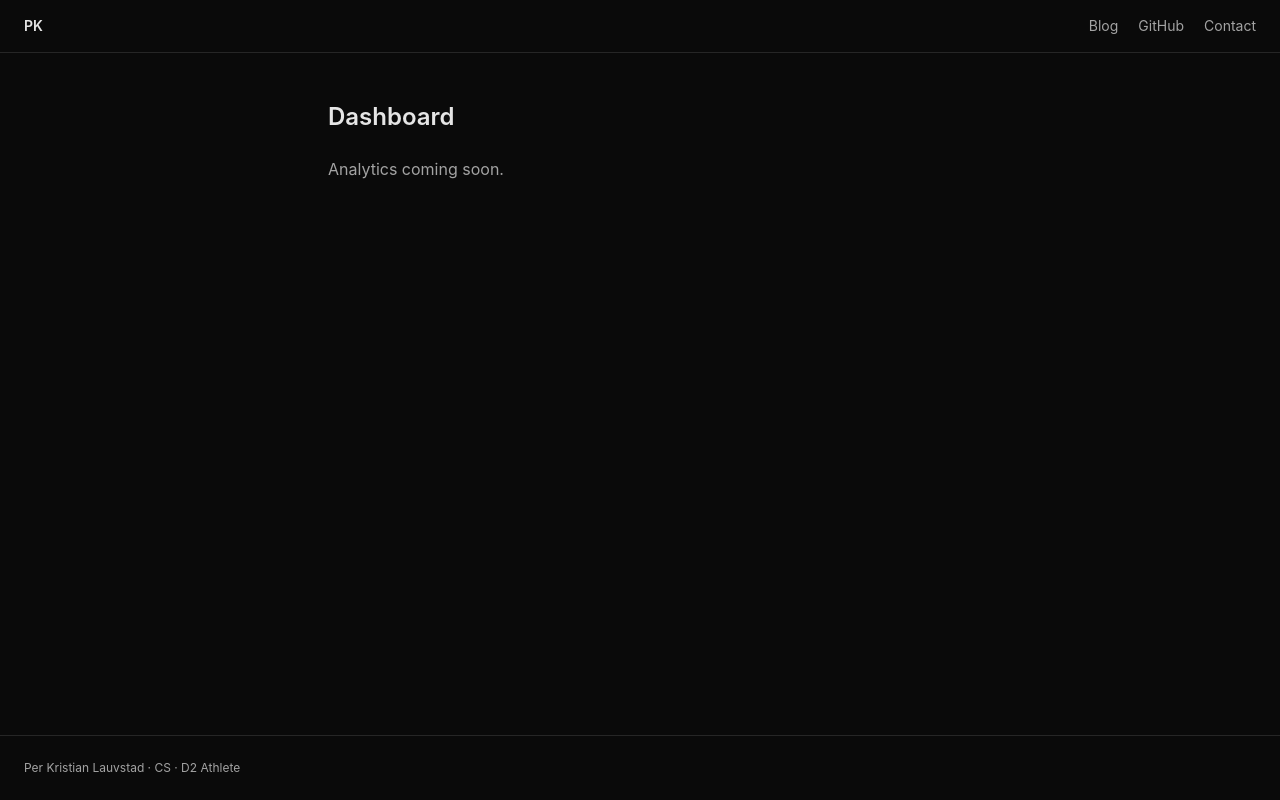
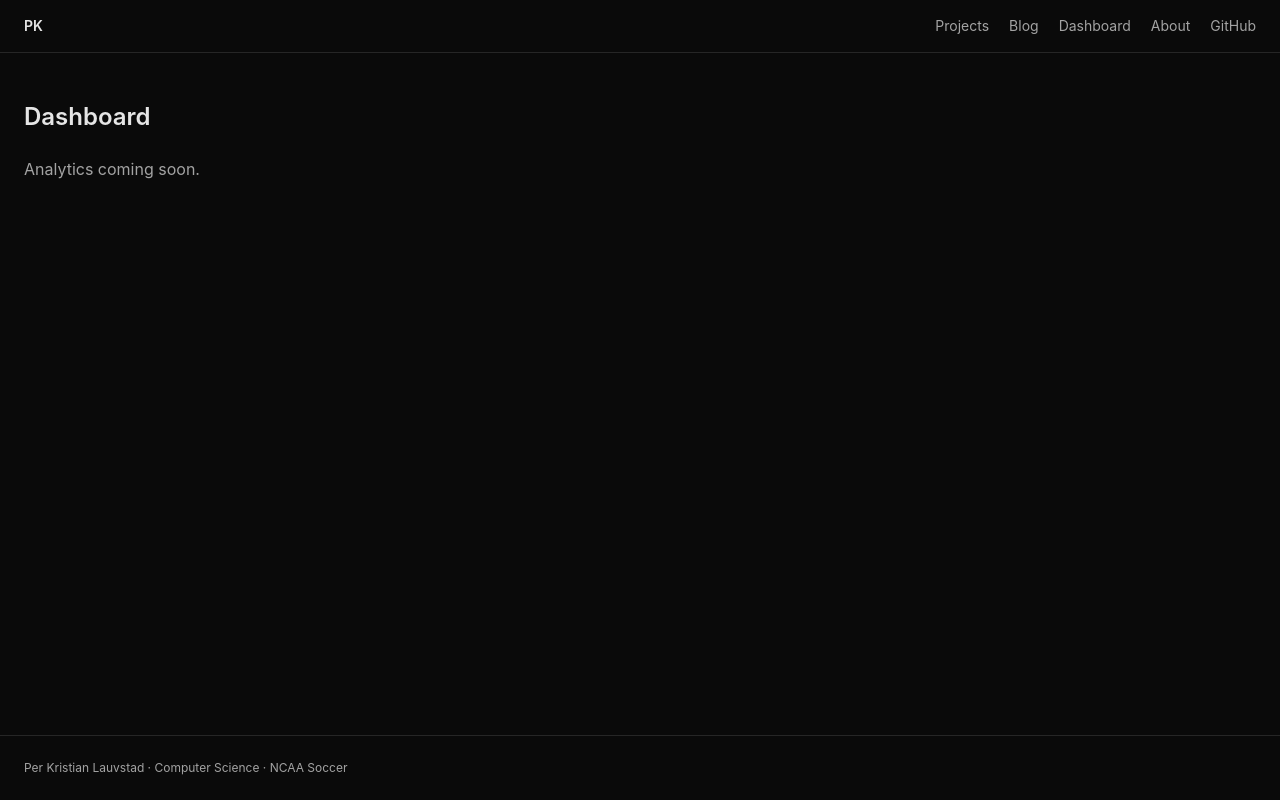
Before and after one commit to PKlauv/pklauv-dashboard, a SvelteKit app: page /dashboard in a window 1280 px wide. Built offline with nearby package versions, Linux system fonts and the light colour scheme.

Commit message:
feat: add nav links for all routes and update footer branding

```diff
--- a/src/routes/+layout.svelte
+++ b/src/routes/+layout.svelte
@@ -16,23 +16,29 @@
 			PK
 		</a>
 		<div class="flex items-center gap-5 ml-auto">
+			<a href="/projects" class="text-[var(--color-text-muted)] hover:text-[var(--color-text)] transition-colors">
+				Projects
+			</a>
 			<a href="/blog" class="text-[var(--color-text-muted)] hover:text-[var(--color-text)] transition-colors">
 				Blog
+			</a>
+			<a href="/dashboard" class="text-[var(--color-text-muted)] hover:text-[var(--color-text)] transition-colors">
+				Dashboard
+			</a>
+			<a href="/about" class="text-[var(--color-text-muted)] hover:text-[var(--color-text)] transition-colors">
+				About
 			</a>
 			<a href="https://github.com/PKLauv" target="_blank" rel="noopener" class="text-[var(--color-text-muted)] hover:text-[var(--color-text)] transition-colors">
 				GitHub
 			</a>
-			<a href="mailto:lauvstad001@gannon.edu" class="text-[var(--color-text-muted)] hover:text-[var(--color-text)] transition-colors">
-				Contact
-			</a>
 		</div>
 	</nav>
 
-	<main class="flex-1 px-6 py-12 max-w-2xl mx-auto w-full">
+	<main class="flex-1 px-6 py-12 mx-auto w-full">
 		{@render children()}
 	</main>
 
 	<footer class="px-6 py-6 text-xs text-[var(--color-text-muted)] border-t border-[var(--color-border)]">
-		Per Kristian Lauvstad &middot; CS &middot; D2 Athlete
+		Per Kristian Lauvstad &middot; Computer Science &middot; NCAA Soccer
 	</footer>
 </div>
```
